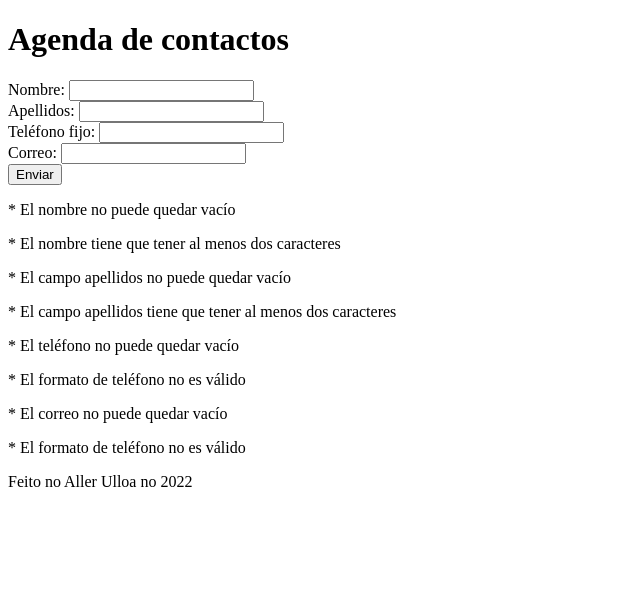
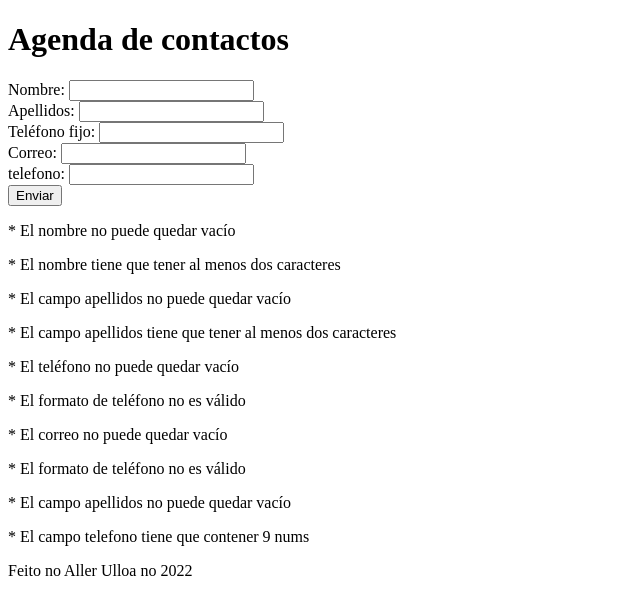
Before and after one commit to jesusrds1/Agenda, a PHP site: page /agregar_contacto.php in a window 1280 px wide. Shown: the top 615 px of the page, without its empty margins (0-640 px from the left). Run offline with PHP 8.4, Linux system fonts and the light colour scheme; the visitor is signed in with stand-in values (Sample User, id 1).

Commit message:
Modificacion telefono ejemplo examen

```diff
--- a/agregar_contacto.php
+++ b/agregar_contacto.php
@@ -14,17 +14,18 @@ $nombre = isset($_POST['nombre'])?$_POST['nombre']:"";
 $apellidos = isset($_POST['apellidos'])?$_POST['apellidos']:"";
 $tel_fijo = isset($_POST['tel_fijo'])?$_POST['tel_fijo']:"";
 $correo = isset($_POST['correo'])?$_POST['correo']:"";
+$telefono = isset($_POST['telefono'])?$_POST['telefono']:"";
 
-$erroresValidacion = validarFormularioContacto($nombre,$apellidos,$tel_fijo,$correo);
+$erroresValidacion = validarFormularioContacto($nombre,$apellidos,$tel_fijo,$correo,$telefono);
 if(count($erroresValidacion)>0){
     pintarCabeceira();
-    pintarFormularioContacto($_SERVER['PHP_SELF'],"POST",$nombre,$apellidos,$tel_fijo,$correo);
+    pintarFormularioContacto($_SERVER['PHP_SELF'],"POST",$nombre,$apellidos,$tel_fijo,$correo,$telefono);
     foreach ($erroresValidacion as $error) {
         echo "<p>* $error </p>";
     }
     pintarPe();
 }else{
-    $resultado = insertarContacto($db,$nombre,$apellidos,$tel_fijo,$correo);
+    $resultado = insertarContacto($db,$nombre,$apellidos,$tel_fijo,$correo,$telefono);
     if($resultado){
         if(!desconectar($db)){
             echo "Hubo problemas desconectando";
@@ -39,7 +40,7 @@ if(count($erroresValidacion)>0){
     }
 }
 
-function validarFormularioContacto($n,$a, $t, $c){
+function validarFormularioContacto($n,$a, $t, $c, $te){
     $errs = array();
     if($n == ""){
         array_push($errs, "El nombre no puede quedar vacío");
@@ -65,5 +66,11 @@ function validarFormularioContacto($n,$a, $t, $c){
     if(!filter_var($c,FILTER_VALIDATE_EMAIL)){
         array_push($errs, "El formato de teléfono no es válido");
     }
+    if($te == ""){
+        array_push($errs, "El campo apellidos no puede quedar vacío");
+    }
+    if(strlen($te)<9){
+        array_push($errs, "El campo telefono tiene que contener 9 nums");
+    }
     return $errs;
 }
--- a/db.php
+++ b/db.php
@@ -35,11 +35,11 @@ function listarContactos($conexionBD){
         return false;
     }
 
-    return mysqli_fetch_all($result,MYSQLI_ASSOC); //Devolve todos os datos da bd
+    return mysqli_fetch_all($result,MYSQLI_ASSOC);
 }
 
-function insertarContacto($conexionBD,$nombre,$apellidos,$tel_fijo,$correo,$persona){ //añadir o $movil doexemplo de clase
-    $sentenzaSQL = "INSERT INTO contacto (nombre, apellidos, tel_fijo, correo, persona) VALUES ('$nombre', '$apellidos', '$tel_fijo', '$correo','$persona');"; //añadir $movil tamen
+function insertarContacto($conexionBD,$nombre,$apellidos,$tel_fijo,$correo,$telefono){
+    $sentenzaSQL = "INSERT INTO contacto (nombre, apellidos, tel_fijo, correo, telefono) VALUES ('$nombre', '$apellidos', '$tel_fijo', '$correo','$telefono');";
     $result = mysqli_query($conexionBD, $sentenzaSQL);
 
     if (!$result) {
--- a/login.php
+++ b/login.php
@@ -7,7 +7,6 @@ $db = conectar();
 if($db==false){
     echo "Hubo problemas conectando";
 }
-
 
 $usuario = isset($_POST['usuario'])?$_POST['usuario']:"";
 $password = isset($_POST['password'])?$_POST['password']:"";
--- a/vista.php
+++ b/vista.php
@@ -48,7 +48,7 @@ function mostrarContactos($contactos){
 }
 
 
-function pintarFormularioContacto($action,$method,$nombre,$apellidos,$tel_fijo,$correo){
+function pintarFormularioContacto($action,$method,$nombre,$apellidos,$tel_fijo,$correo,$telefono){
     ?>
 
     <form action = "<?php echo $action;?>" method="<?php echo $method?>">
@@ -60,6 +60,8 @@ function pintarFormularioContacto($action,$method,$nombre,$apellidos,$tel_fijo,$
         <input type="text" name="tel_fijo" value="<?php echo $tel_fijo?>" required><br>
         <label for="correo">Correo:</label>
         <input type="email" name="correo" value="<?php echo $correo?>" required><br>
+        <label for="telefono">telefono:</label>
+        <input type="text" name="telefono" value="<?php echo $telefono?>" required><br>
 
         <input type="submit" value="Enviar">
     </form>
```
Also changed, not shown: logout.php (line endings or trailing spaces).
